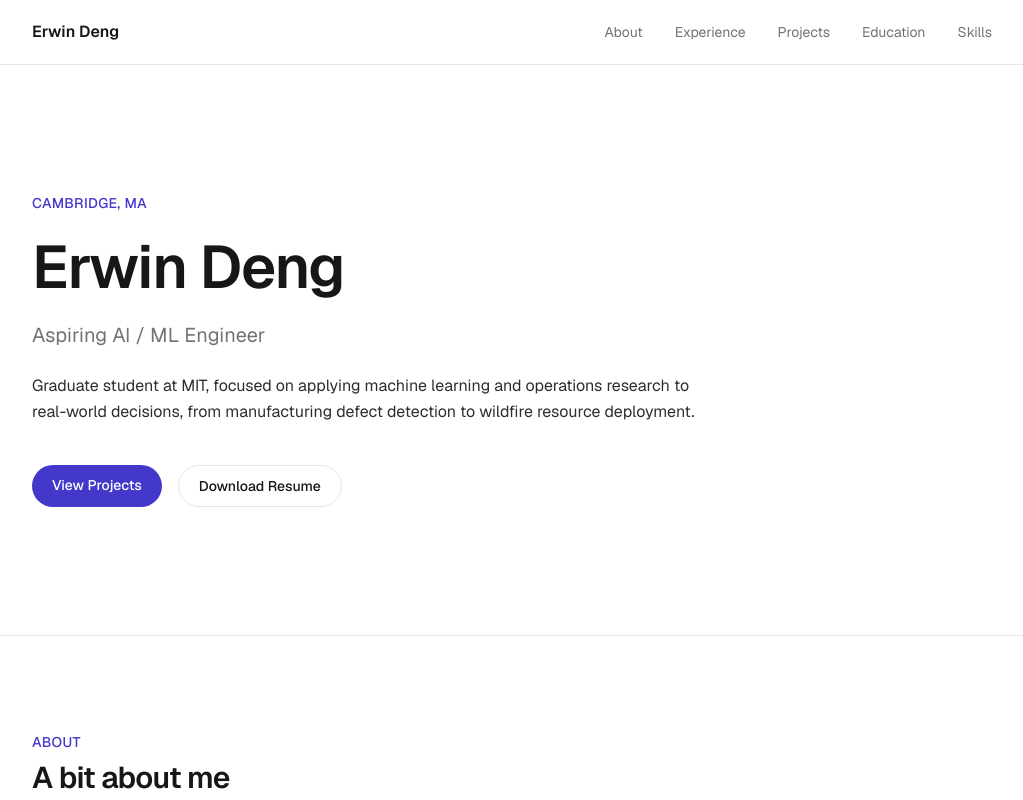
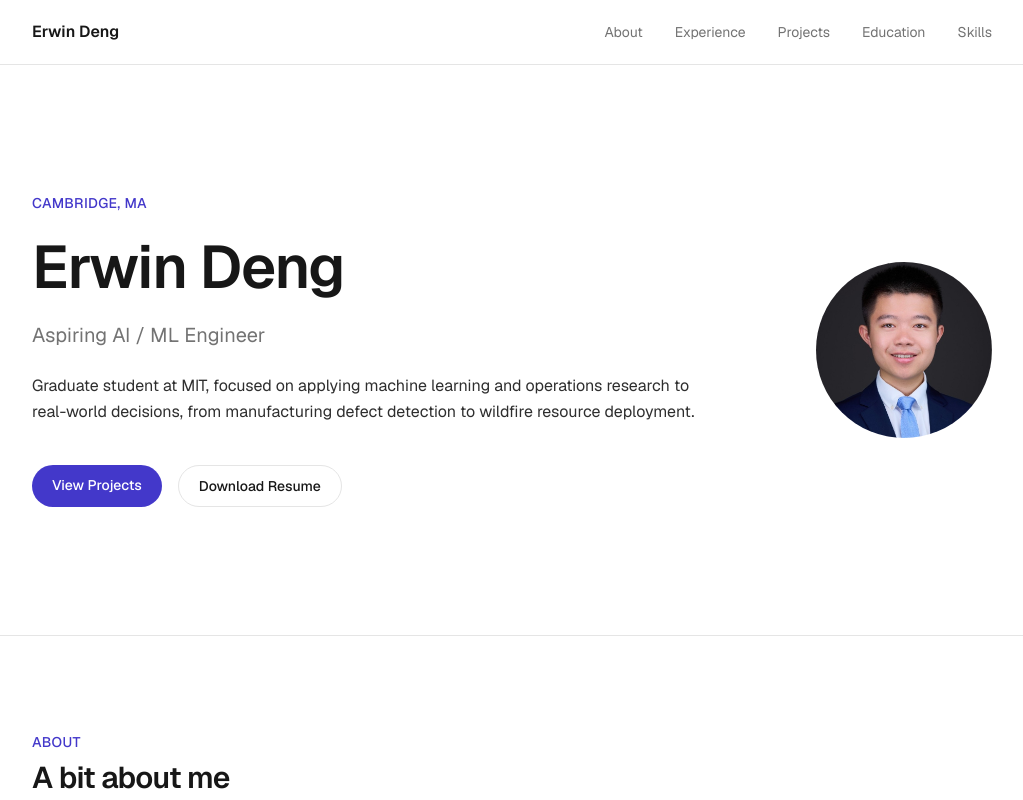
Before and after one commit to eternel22/erwin-portfolio, a Next.js app: page / in a window 1280 px wide. Shown: the top 800 px of the page, without its empty margins (128-1151 px from the left). Built offline with nearby package versions, Linux system fonts and the light colour scheme.

Commit message:
Add profile photo to Hero section

```diff
--- a/src/components/sections/Hero.tsx
+++ b/src/components/sections/Hero.tsx
@@ -1,3 +1,4 @@
+import Image from "next/image";
 import Link from "next/link";
 import { Container } from "@/components/ui/Container";
 import { site } from "@/content/site";
@@ -5,7 +6,8 @@ import { site } from "@/content/site";
 export function Hero() {
   return (
     <section className="border-b border-border">
-      <Container className="flex flex-col gap-6 py-24 sm:py-32">
+      <Container className="flex flex-col-reverse items-start gap-10 py-24 sm:py-32 md:flex-row md:items-center md:justify-between">
+        <div className="flex flex-col gap-6">
           <p className="text-sm font-medium tracking-wide text-accent uppercase">
             {site.location}
           </p>
@@ -31,6 +33,17 @@ export function Hero() {
               Download Resume
             </a>
           </div>
+        </div>
+        {site.photoHref && (
+          <Image
+            src={site.photoHref}
+            alt={site.name}
+            width={176}
+            height={176}
+            priority
+            className="h-32 w-32 shrink-0 rounded-full object-cover sm:h-44 sm:w-44"
+          />
+        )}
       </Container>
     </section>
   );
--- a/src/content/site.ts
+++ b/src/content/site.ts
@@ -10,6 +10,7 @@ export const site: SiteInfo = {
     "Before MIT, I studied engineering at CentraleSupélec in France, and worked as a data scientist intern across manufacturing, luxury goods, and investment banking.",
   ],
   location: "Cambridge, MA",
+  photoHref: "/profile.jpeg",
   resumeHref: "/resume.pdf",
   socials: [
     { label: "LinkedIn", href: "https://www.linkedin.com/in/erwin-deng/", icon: "linkedin" },
--- a/src/types/content.ts
+++ b/src/types/content.ts
@@ -10,6 +10,7 @@ export interface SiteInfo {
   pitch: string;
   about: string[];
   location: string;
+  photoHref?: string;
   resumeHref: string;
   socials: SocialLink[];
 }
```
Also changed, not shown: public/profile.jpeg (added). Lines whose indentation alone changed are shown as unchanged.
